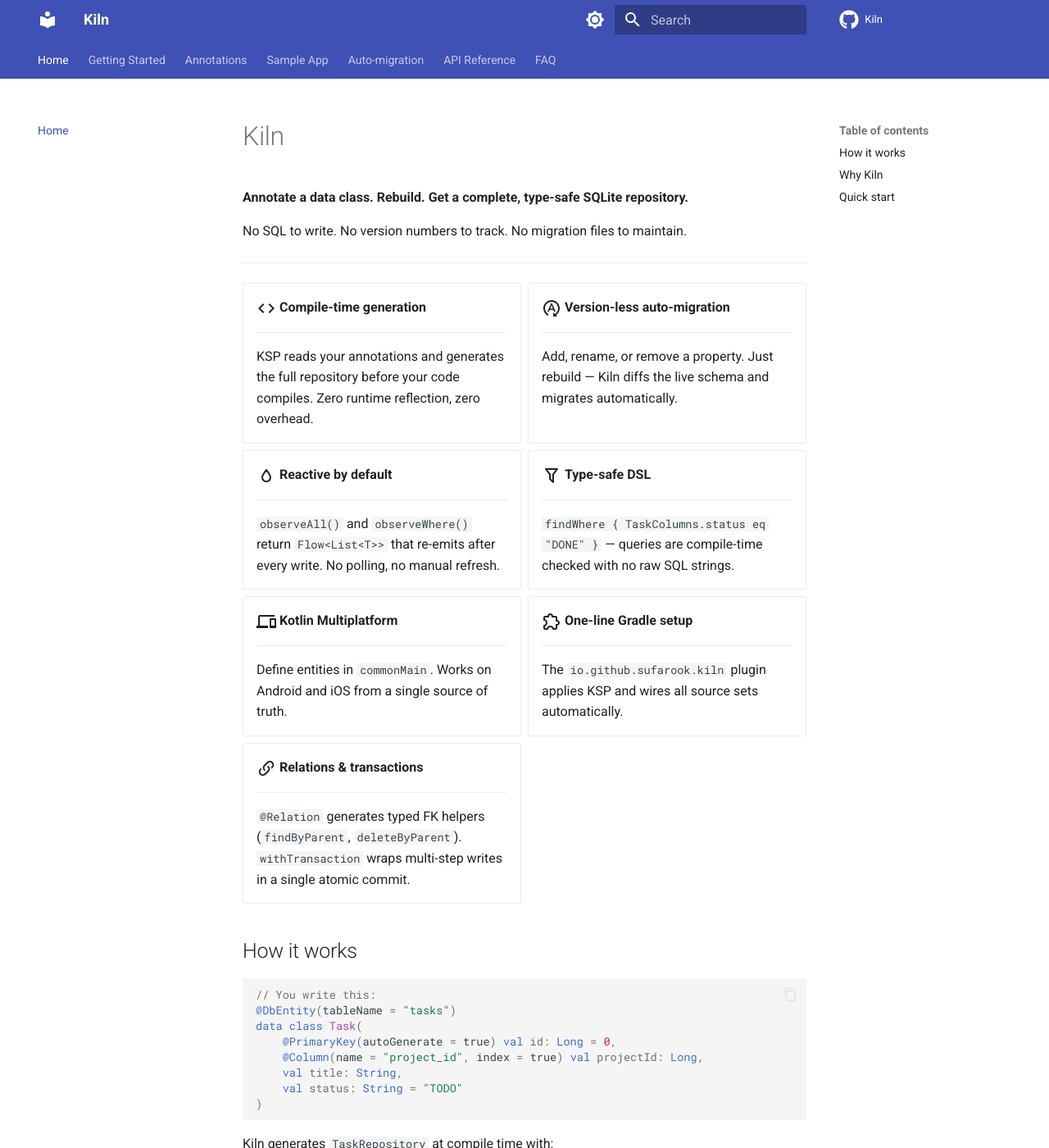
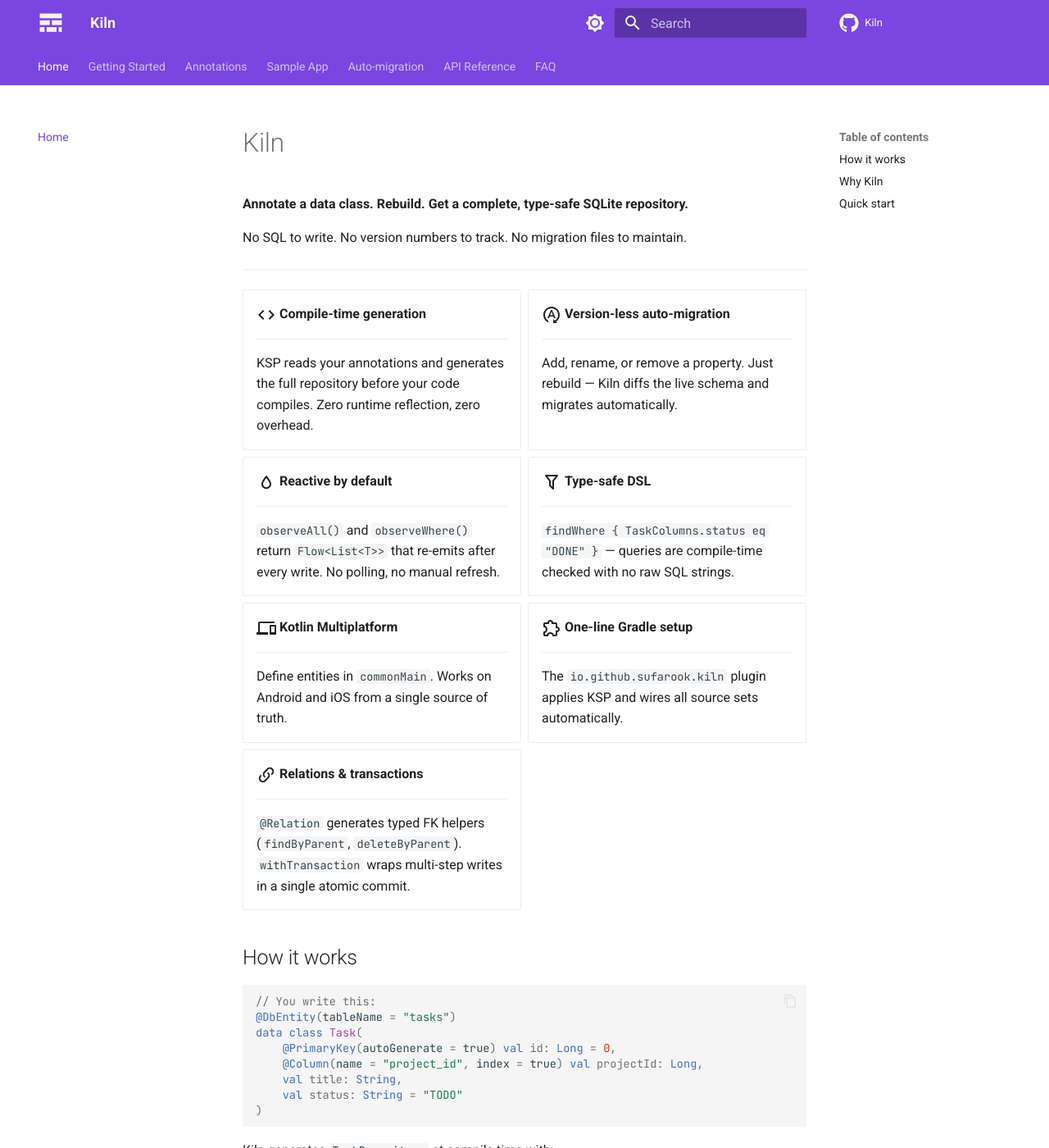
Before and after one commit to sufarook/Kiln, an MkDocs documentation site: the page built from docs/src/index.md, in a window 1280 px wide and 1400 px high. Shown: the whole window at 82% size. Built offline with MkDocs 1.6.1 and Material for MkDocs 9.7.7, drawn with Linux system fonts in a browser that asks for light colours; comment, search, counter and statistics services are not loaded; some of the changed text lies outside the part shown.

Commit message:
docs: apply Kiln brand — logo, favicon, and violet palette
Integrates the brand identity from the design handoff into the docs site
and README.

- Ship the production SVG marks under docs/src/assets/ (light, dark,
  mono-reversed, favicon), plus a white-knockout header variant — a
  designer-sanctioned single-colour treatment that reads on both the
  violet header (light) and the ink header (dark)
- mkdocs.yml: header logo, SVG favicon, JetBrains Mono code font (the
  brand's code face), and an extra_css hook
- stylesheets/brand.css: drives Material's primary/accent/link tokens
  from the brand palette per scheme, honouring the handoff's
  "never violet on ink" rule — violet #7A45E0 on light, violet-on-dark
  #A97BFF and an ink-deep header on the slate scheme
- README: brand mark at the top with a <picture> light/dark swap so it
  reads in both GitHub themes
- Fix the stale copyright year (2024 -> 2026) while in mkdocs.yml

Verified with a local mkdocs build + browser: light mode renders the
violet header with the white mark and violet links; dark mode renders
the ink header with the white mark and violet-on-dark links; favicon,
fonts, and all assets resolve.

```diff
--- a/docs/mkdocs.yml
+++ b/docs/mkdocs.yml
@@ -3,24 +3,27 @@
 site_author: Syed Ummer Farook
 repo_name: Kiln
 repo_url: https://github.com/sufarook/Kiln
-copyright: Copyright &copy; 2024 Syed Ummer Farook
+copyright: Copyright &copy; 2026 Syed Ummer Farook
 
 docs_dir: src
 
 theme:
   name: material
+  logo: assets/kiln-mark-white.svg
+  favicon: assets/kiln-favicon.svg
+  font:
+    code: JetBrains Mono
   palette:
+    # Custom brand colours come from stylesheets/brand.css; the named
+    # primary/accent below are left at Material defaults because the CSS overrides
+    # the underlying --md-primary/--md-accent tokens per scheme.
     - media: "(prefers-color-scheme: light)"
       scheme: default
-      primary: indigo
-      accent: indigo
       toggle:
         icon: material/brightness-7
         name: Switch to dark mode
     - media: "(prefers-color-scheme: dark)"
       scheme: slate
-      primary: indigo
-      accent: indigo
       toggle:
         icon: material/brightness-4
         name: Switch to light mode
@@ -37,6 +40,9 @@
     - content.tabs.link
   icon:
     repo: fontawesome/brands/github
+
+extra_css:
+  - stylesheets/brand.css
 
 plugins:
   - search
--- /dev/null
+++ b/docs/src/stylesheets/brand.css
@@ -0,0 +1,50 @@
+/*
+ * Kiln brand palette applied to Material for MkDocs.
+ * Tokens from the design handoff. The rule "never violet on ink" is honoured by
+ * using the standard `violet` on light surfaces and the lighter `violet-on-dark`
+ * on the slate (dark) scheme.
+ */
+
+:root {
+  --kiln-ink:            #2C2438;
+  --kiln-ink-deep:       #251E30;
+  --kiln-violet:         #7A45E0;
+  --kiln-violet-on-dark: #A97BFF;
+  --kiln-paper:          #F5F3F8;
+}
+
+/* ── Light scheme ─────────────────────────────────────────────────────────── */
+[data-md-color-scheme="default"] {
+  /* Header/footer bar is the primary colour; white foreground reads on violet. */
+  --md-primary-fg-color:        var(--kiln-violet);
+  --md-primary-fg-color--light: var(--kiln-violet-on-dark);
+  --md-primary-fg-color--dark:  var(--kiln-ink);
+  --md-primary-bg-color:        var(--kiln-paper);
+
+  --md-accent-fg-color:         var(--kiln-violet);
+
+  /* Body links pick up the brand violet. */
+  --md-typeset-a-color:         var(--kiln-violet);
+}
+
+/* ── Dark (slate) scheme ──────────────────────────────────────────────────── */
+[data-md-color-scheme="slate"] {
+  /* Dark ink header in dark mode — violet-on-ink would fail contrast, so the
+     bar stays ink and the accents carry the brand colour instead. */
+  --md-primary-fg-color:        var(--kiln-ink-deep);
+  --md-primary-fg-color--light: var(--kiln-violet-on-dark);
+  --md-primary-fg-color--dark:  var(--kiln-ink-deep);
+  --md-primary-bg-color:        var(--kiln-paper);
+
+  --md-accent-fg-color:         var(--kiln-violet-on-dark);
+
+  --md-typeset-a-color:         var(--kiln-violet-on-dark);
+}
+
+/* The mark in the header is a white knockout; give it a hair of breathing room
+   so it aligns with the wordmark next to it. */
+.md-header__button.md-logo img,
+.md-header__button.md-logo svg {
+  height: 1.6rem;
+  width: auto;
+}
```
Also changed, not shown: README.md, docs/src/assets/kiln-favicon.svg (added), docs/src/assets/kiln-mark-dark.svg (added), docs/src/assets/kiln-mark-mono-reversed.svg (added), docs/src/assets/kiln-mark-white.svg (added), docs/src/assets/kiln-mark.svg (added).
